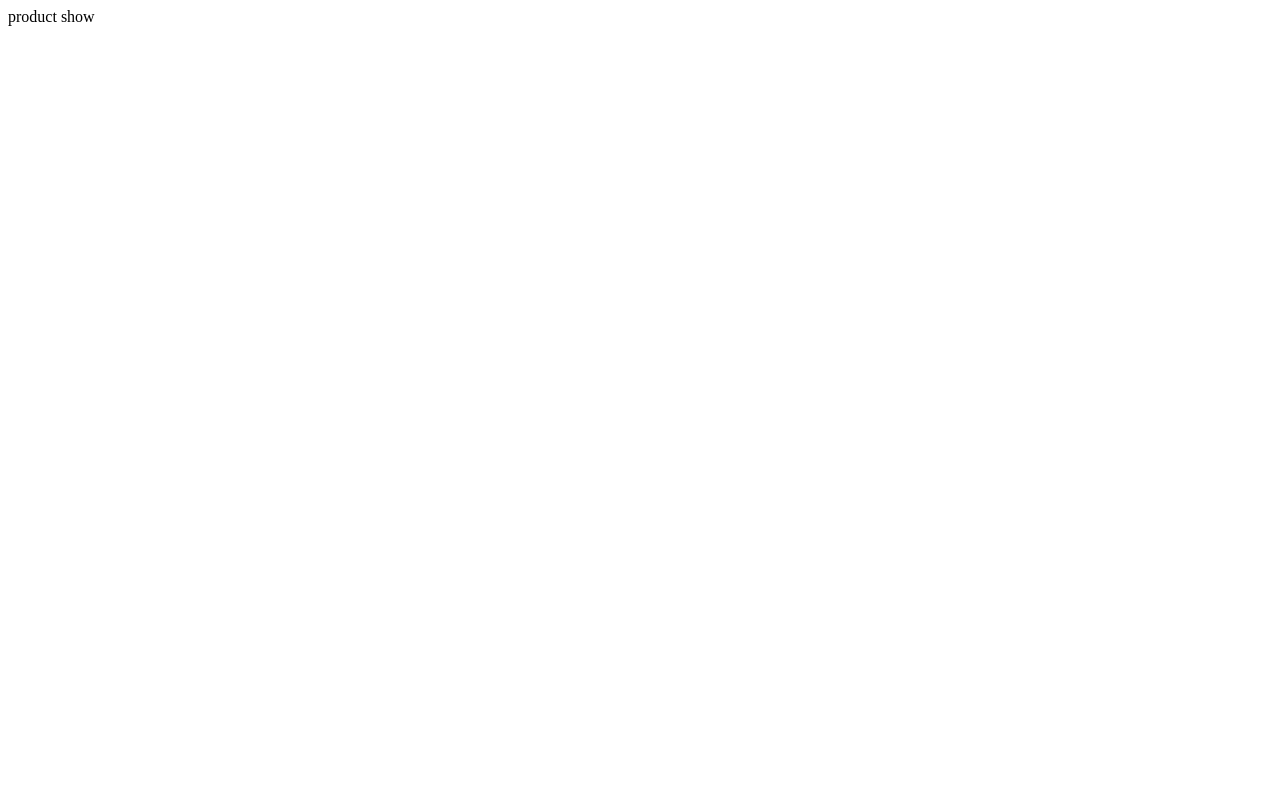
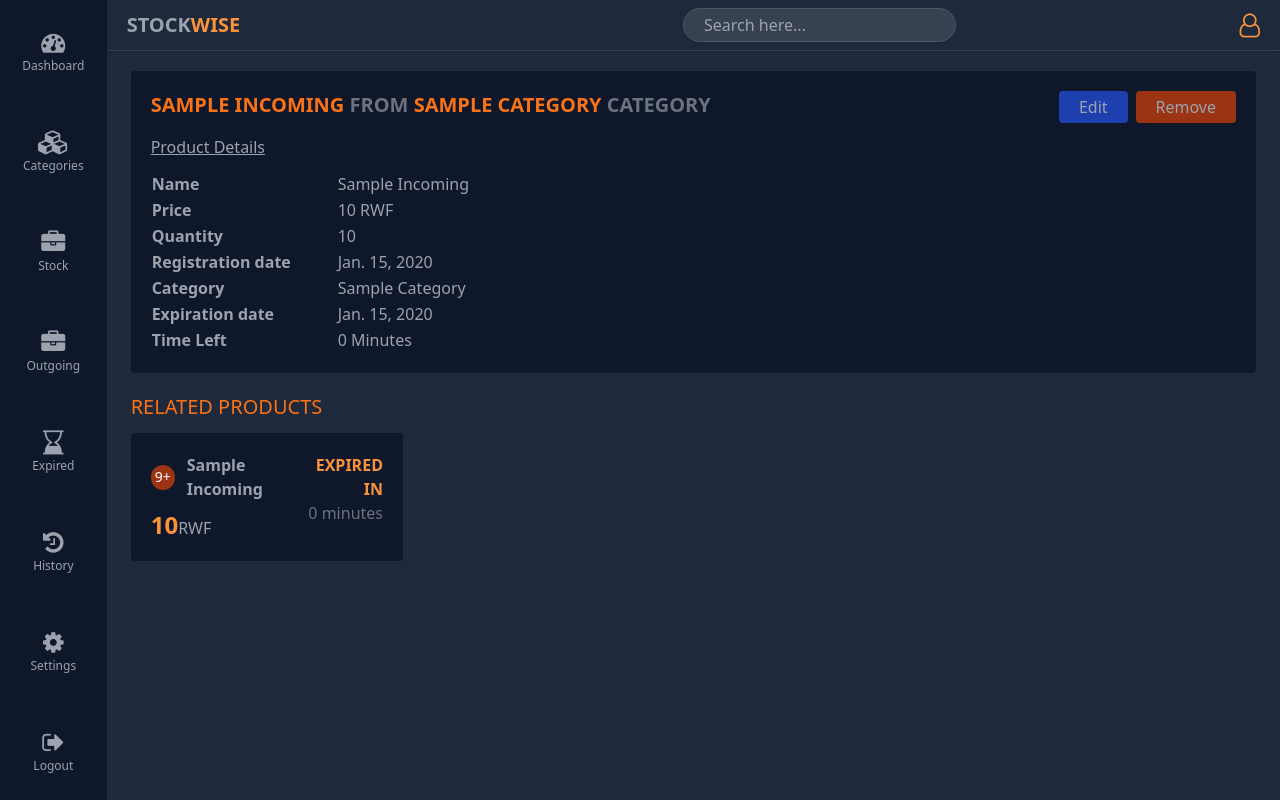
Before and after one commit to akimanagabriel/Django_inventory_MIS_system, a Django app: page /dashboard/product/1/show in a window 1280 px wide. Before the commit the page is almost empty. Run offline with Django 4.2, Linux system fonts and the light colour scheme; a user stored in the database is signed in; tables that the repository leaves empty hold one stand-in row (values such as "Sample post").

Commit message:
crud of product page

```diff
--- a/base/settings.py
+++ b/base/settings.py
@@ -25,6 +25,7 @@ INSTALLED_APPS = [
     'django.contrib.sessions',
     'django.contrib.messages',
     'django.contrib.staticfiles',
+    'django.contrib.humanize',
     'main',
     'dashboard',
 ]
--- a/dashboard/controllers/productController.py
+++ b/dashboard/controllers/productController.py
@@ -1,8 +1,10 @@
-from django.shortcuts import redirect, render
+from django.shortcuts import redirect, render, get_object_or_404
 from django.http import HttpResponse
 from django.contrib.auth.decorators import login_required
 from main.models import Category, Incoming
 from django.contrib import messages
+from datetime import datetime
+from main.validation import *
 
 
 @login_required
@@ -19,9 +21,36 @@ def create(request):
 def store(request):
     productName = request.POST.get('productTitle')
     categoryId = request.POST.get('categoryId')
-    productPrice = request.POST.get('price')
-    productQuantity = request.POST.get('quantity')
+    productPrice = int(request.POST.get('price'))
+    productQuantity = int(request.POST.get('quantity'))
     expirationDate = request.POST.get('expiratioDate')
+
+    # validate dates
+    expiration = datetime.strptime(expirationDate, '%Y-%m-%d').date()
+    now = datetime.now().date()
+    days_left = expiration-now
+
+    if days_left.days < 1:
+        messages.error(request, "Denied, Your product already expired!")
+        return redirect('/dashboard/stock/')
+
+    if productPrice < 5:
+        messages.error(request, "product price must start atleast 5RWF")
+        return redirect('/dashboard/stock/')
+
+    if productQuantity < 1:
+        messages.error(request, "quantity can not be less than 1")
+        return redirect('/dashboard/stock/')
+
+    if len(productName) < 3:
+        messages.error(
+            request, "Product title must be atleast 3 characters long")
+        return redirect('/dashboard/stock/')
+
+    existing = Incoming.objects.filter(name=productName)
+    if existing:
+        messages.error(request, "Product already exist!")
+        return redirect("/dashboard/stock/")
 
     product = Incoming(
         price=productPrice,
@@ -31,13 +60,19 @@ def store(request):
         category=Category.objects.filter(id=categoryId)[0]
     )
     product.save()
-    messages.success(request,"Product created")
+    messages.success(request, "Product created")
     return redirect('/dashboard/stock/')
 
 
 @login_required
 def show(request, id):
-    return HttpResponse('product show')
+    product = get_object_or_404(Incoming, id=id)
+    return render(request,'product/show.html',{
+        "product": product,
+        "products":Incoming.objects.filter(category=product.category),
+        # "category": get_object_or_404(Category,id=product.category.id)
+        }
+    )
 
 
 @login_required
@@ -52,4 +87,6 @@ def update(request, id):
 
 @login_required
 def destroy(request, id):
-    return HttpResponse('product destroy')
+    Incoming.objects.filter(id=id).delete()
+    messages.success(request, "Product removed successfully!")
+    return redirect('/dashboard/stock/')
--- a/dashboard/templates/messages.html
+++ b/dashboard/templates/messages.html
@@ -1,7 +1,7 @@
 {% if messages %}
   {% for message in messages %}
     {% if message.tags == 'error' %}
-      <div class="text-red-400">{{ message }}</div>
+      <div class="bg-red-900 text-red-400 px-2 py-1 rounded">{{ message }}</div>
       {% elif message.tags == 'success' %}
       <div class="bg-green-900 text-green-100 px-2 py-1 rounded">{{ message }}</div>
     {% endif %}
--- a/dashboard/templates/product/index.html
+++ b/dashboard/templates/product/index.html
@@ -1,4 +1,6 @@
+{% load humanize %}
 <div class="grid grid-cols-12 gap-3">
+
   {% for product in products %}
     <a href="{% url 'product.show' product.id %}" class="col-span-12 sm:col-span-6 md:col-span-6 lg:col-span-4 xl:col-span-3">
         <div class=" flex justify-between bg-slate-900 p-5 rounded hover:border border-slate-700">
@@ -13,11 +15,22 @@
                     </div>
                     <h1 class=" font-semibold capitalize">{{ product.name }}  </h1>
                 </div>
-                <p class="mt-2"><span class="text-orange-400 text-2xl font-bold">{{ product.price }}</span>RWF</p>
+                <p class="mt-2"><span class="text-orange-400 text-2xl font-bold">{{ product.price|intcomma }}</span>RWF</p>
+
             </div>
 
-            <div>
+            <div class="text-right">
+
+                {% if product.expirationDate %}
+
+                <p class="italicf">
+                    <span class="block font-semibold uppercase text-orange-400">Expired in</span>
+                    <span class="text-gray-500">{{ product.expirationDate|timeuntil }}</span>
+                </p>
+                {% else %}
                 <i class="fa fa-briefcase text-5xl text-gray-800" aria-hidden="true"></i>
+                {% endif %}
+
             </div>
         </div>
     </a>
--- /dev/null
+++ b/dashboard/templates/product/show.html
@@ -0,0 +1,77 @@
+{% extends 'dashboard/base.html' %}
+{% load humanize %}
+
+{% block content %}
+  <div class="container">
+    {% comment %} product details {% endcomment %}
+    <div class="bg-slate-900 p-5 rounded">
+        <div class="flex justify-between">
+            <h1 class="uppercase font-semibold text-xl text-orange-500 text-center">
+                {{ product.name }} <span class="text-gray-500"> from</span> {{product.category.title}}<span class="text-gray-500"> category</span>
+            </h1>
+            <div class="gap-2 flex flex-row-reverse">
+                <button onclick="confirmDelete({{ product.id }})" class="px-5 py-1 rounded bg-orange-800 hover:bg-orange-700">Remove</button>
+                {% comment %} <a href="{% url 'product.destroy' product.id %}"> delete</a> {% endcomment %}
+                <button class="px-5 py-1 rounded bg-blue-800 hover:bg-blue-700">Edit</button>
+            </div>
+        </div>
+
+        <div class="grid grid-cols-12">
+            <div class="col-span-4">
+                <h1 class="underline my-3">Product Details</h1>
+                <table class="w-full">
+                    <tr>
+                        <td class="font-semibold">Name</td>
+                        <td class="capitalize">{{product.name}}</td>
+                    </tr>
+                    <tr>
+                        <td class="font-semibold">Price</td>
+                        <td class="capitalize">{{product.price|intcomma}} RWF</td>
+                    </tr>
+                    <tr>
+                        <td class="font-semibold">Quantity</td>
+                        <td class="capitalize">{{product.quantity|intcomma}}</td>
+                    </tr>
+                    <tr>
+                        <td class="font-semibold">Registration date</td>
+                        <td class="capitalize">{{product.inDate}}</td>
+                    </tr>
+                    <tr>
+                        <td class="font-semibold">Category</td>
+                        <td class="capitalize">{{product.category.title}}</td>
+                    </tr>
+
+                    {% if product.category.isExpirable %}
+                    <tr>
+                        <td class="font-semibold">Expiration date</td>
+                        <td class="capitalize">{{product.expirationDate}}</td>
+                    </tr>
+                    <tr>
+                        <td class="font-semibold">Time Left</td>
+                        <td class="capitalize">{{product.expirationDate|timeuntil}}</td>
+                    </tr>
+                    {% endif %}
+
+                </table>
+            </div>
+        </div>
+
+    </div>
+
+    {% comment %} related products {% endcomment %}
+    <div class="my-5">
+      <h1 class="text-xl uppercase mb-3 text-orange-500">Related products</h1>
+      {% include 'product/index.html' %}
+    </div>
+  </div>
+  <script>
+    function confirmDelete(id){
+        var result = confirm("Are you sure to delete this product?")
+        if (result){
+            const url = `/dashboard/product/${id}/destroy`
+            window.location = url
+        }
+    }
+  </script>
+
+{% endblock %}
```
Also changed, not shown: dashboard/templates/stock/createProduct.html (+15 -2 lines).
